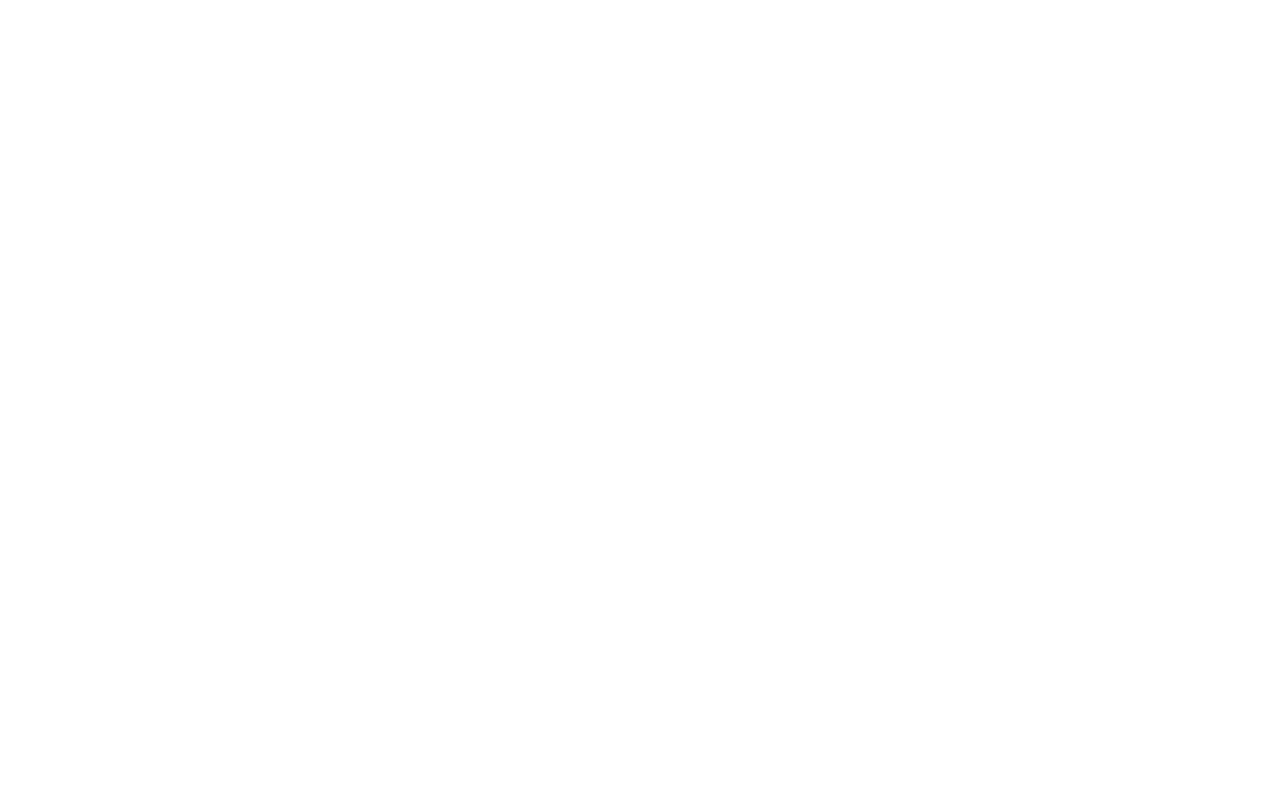
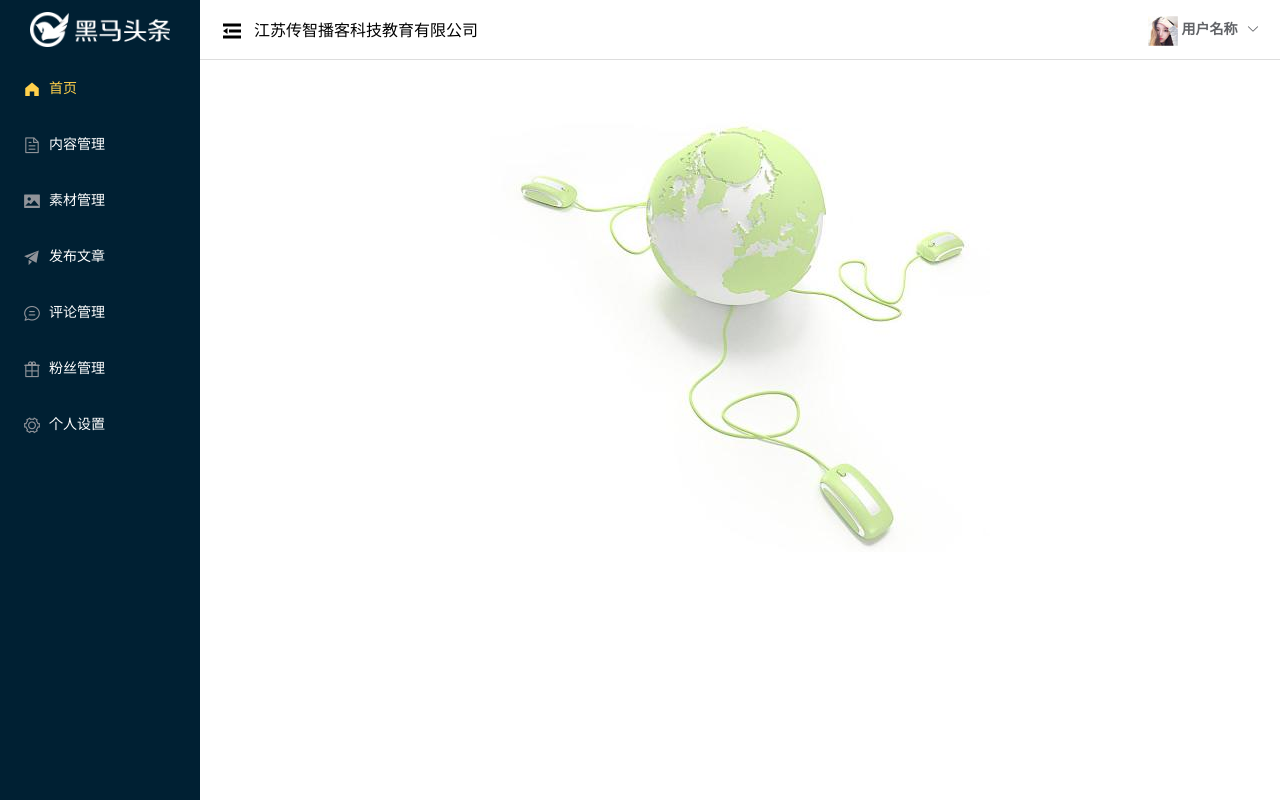
Before and after one commit to cook1993/login, a Vue app: page /#/welcome in a window 1280 px wide. Built offline with nearby package versions, Linux system fonts and the light colour scheme.

Commit message:
首页及欢迎页

```diff
--- a/src/router/index.js
+++ b/src/router/index.js
@@ -1,13 +1,31 @@
 import VueRouter from 'vue-router'
 import Vue from 'vue'
 import Login from '@/views/login'
+import Home from '@/views/home'
+import Welcome from '@/views/welcome'
 Vue.use(VueRouter)
 const router = new VueRouter({
   routes: [
+
     {
       path: '/login',
       name: 'login',
       component: Login
+
+    },
+    {
+      path: '/',
+      name: 'home',
+      component: Home,
+      redirect: '/welcome',
+      children: [
+        {
+          path: '/welcome',
+          name: 'welcome',
+          component: Welcome
+
+        }
+      ]
     }
   ]
 })
--- /dev/null
+++ b/src/views/home/index.vue
@@ -0,0 +1,128 @@
+<template>
+  <el-container class="warp">
+    <el-aside :width="isCollapse?'64px':'200px'">
+      <div class="logo" :class="{minLogo:isCollapse}"></div>
+      <el-menu
+        :collapse="isCollapse"
+        :collapse-transition="false"
+        default-active="1"
+        background-color="#002033"
+        text-color="#fff"
+        active-text-color="#ffd04b"
+      >
+        <el-menu-item index="1">
+          <i class="el-icon-s-home"></i>
+          <span slot="title">首页</span>
+        </el-menu-item>
+        <el-menu-item index="2">
+          <i class="el-icon-document"></i>
+          <span slot="title">内容管理</span>
+        </el-menu-item>
+        <el-menu-item index="3">
+          <i class="el-icon-picture"></i>
+          <span slot="title">素材管理</span>
+        </el-menu-item>
+        <el-menu-item index="4">
+          <i class="el-icon-s-promotion"></i>
+          <span slot="title">发布文章</span>
+        </el-menu-item>
+        <el-menu-item index="5">
+          <i class="el-icon-chat-line-round"></i>
+          <span slot="title">评论管理</span>
+        </el-menu-item>
+        <el-menu-item index="6">
+          <i class="el-icon-present"></i>
+          <span slot="title">粉丝管理</span>
+        </el-menu-item>
+        <el-menu-item index="7">
+          <i class="el-icon-setting"></i>
+          <span slot="title">个人设置</span>
+        </el-menu-item>
+      </el-menu>
+    </el-aside>
+    <el-container>
+      <el-header>
+        <span class="el-icon-s-fold" @click="toggleMenu"></span>
+        <span class="text">江苏传智播客科技教育有限公司</span>
+        <el-dropdown class="drop">
+          <span class="el-dropdown-link">
+            <img src="../../assets/images/avatar.jpg" alt />
+            用户名称
+            <i class="el-icon-arrow-down el-icon--right"></i>
+          </span>
+          <el-dropdown-menu slot="dropdown">
+            <el-dropdown-item>个人设置</el-dropdown-item>
+            <el-dropdown-item>退出登录</el-dropdown-item>
+          </el-dropdown-menu>
+        </el-dropdown>
+      </el-header>
+      <el-main>
+        <router-view></router-view>
+      </el-main>
+    </el-container>
+  </el-container>
+</template>
+
+<script>
+export default {
+  data () {
+    return {
+      isCollapse: false
+    }
+  },
+  methods: {
+    toggleMenu () {
+      this.isCollapse = !this.isCollapse
+    }
+  }
+}
+</script>
+
+<style scoped lang="less">
+.warp {
+  width: 100%;
+  height: 100%;
+  position: absolute;
+  left: 0;
+  top: 0;
+  .el-aside {
+    background-color: #002033;
+  }
+  .el-header {
+    line-height: 60px;
+    border-bottom: 1px solid #ddd;
+    .el-icon-s-fold {
+      font-size: 24px;
+      vertical-align: middle;
+    }
+    .text {
+      vertical-align: middle;
+      padding-left: 10px;
+    }
+  }
+}
+.drop {
+  float: right;
+  img {
+    width: 30px;
+    height: 30px;
+    vertical-align: middle;
+  }
+  .el-dropdown-link {
+    font-weight: 700;
+  }
+}
+.logo {
+  width: 100%;
+  height: 60px;
+  background: url(../../assets/images/logo_admin.png) no-repeat center/ 140px
+    auto;
+}
+.minLogo {
+  background-image: url(../../assets/images/logo_admin_01.png);
+  background-size: 32px auto;
+}
+.el-menu {
+  border-right: none;
+}
+</style>
--- /dev/null
+++ b/src/views/welcome/index.vue
@@ -0,0 +1,12 @@
+<template>
+  <div class="container" style="text-align:center">
+    <img src="../../assets/images/welcome.jpg" alt />
+  </div>
+</template>
+
+<script>
+export default {}
+</script>
+
+<style>
+</style>
```
